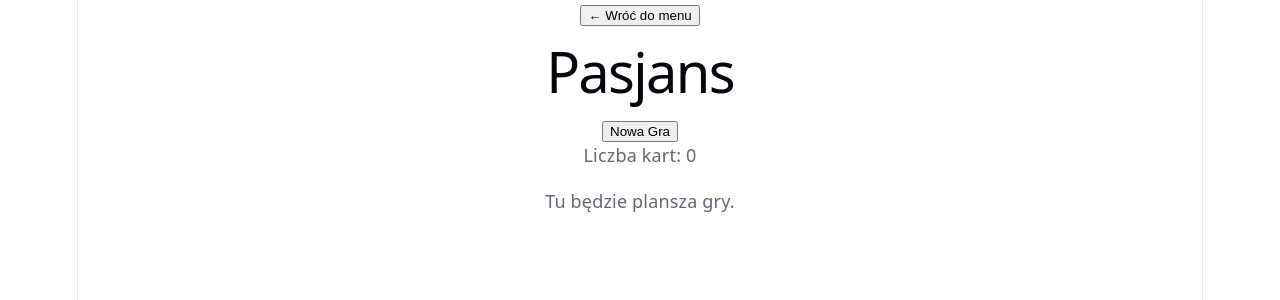
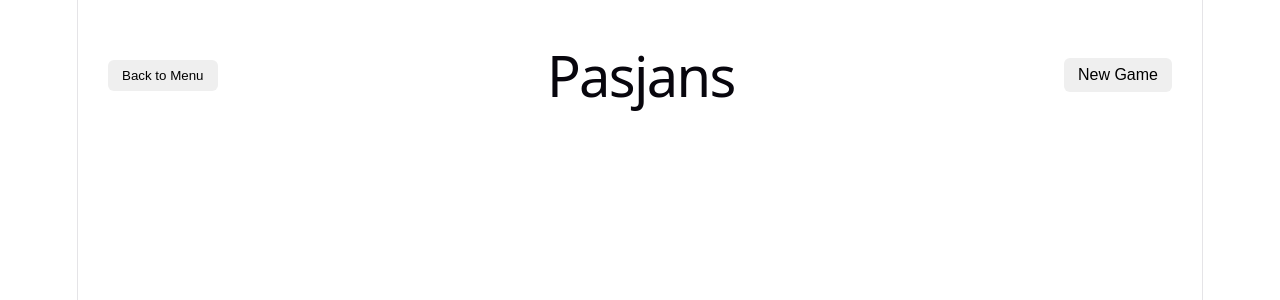
Before and after one commit to BartoszSuska/mini-games, a React (Vite) app: page /solitaire in a window 1280 px wide. Shown: the top 300 px of the page. Built offline with nearby package versions, Linux system fonts and the light colour scheme.

Commit message:
made board for solitaire

```diff
--- /dev/null
+++ b/src/games/solitaire/game.ts
@@ -0,0 +1,44 @@
+import type { Card, GameState } from "./types"
+
+export function dealGame(deck: Card[]): GameState {
+    const tableau: Card[][] = [
+        [],
+        [],
+        [],
+        [],
+        [],
+        [],
+        []
+    ]
+
+    let currentCardIndex = 0
+
+    //deal cards to columns on tableau
+    for (let column = 0; column < tableau.length; column++) {
+        for (let row = 0; row <= column; row++){
+            const card = {
+                ...deck[currentCardIndex],
+                faceUp: row === column //only the last card in each column is face up
+            }
+
+            tableau[column].push(card)
+
+            currentCardIndex++
+        }
+    }
+
+    //remaining cards go to stock
+    const stock = deck
+        .slice(currentCardIndex)
+        .map((card) => ({
+            ...card,
+            faceUp: false
+        }))
+
+    return {
+        stock,
+        waste: [],
+        foundations: [[], [], [], []],
+        tableau,
+    }
+}
--- /dev/null
+++ b/src/games/solitaire/solitaire.css
@@ -0,0 +1,80 @@
+.solitaire {
+    min-height: 100vh;
+    padding: 30px;
+    box-sizing: border-box;
+}
+
+.solitaire__header {
+    display: flex;
+    align-items: center;
+    justify-content: space-between;
+    margin-bottom: 30px;
+}
+
+.solitaire__back-button {
+    padding: 8px 14px;
+    border: none;
+    border-radius: 6px;
+    cursor: pointer;
+}
+
+.solitaire__new-game-button {
+    padding: 8px 14px;
+    border: none;
+    border-radius: 6px;
+    cursor: pointer;
+    font-size: 16px;
+}
+
+.solitaire__top-row {
+    display: flex;
+    align-items: flex-start;
+    gap: 20px;
+    margin-bottom: 50px;
+}
+
+.solitaire__pile {
+    display: flex;
+    flex-direction: column;
+    gap: 8px;
+}
+
+.solitaire__pile-title {
+    margin: 0;
+    font-size: 14px;
+}
+
+.solitaire__card-placeholder {
+    width: 100px;
+    height: 140px;
+    border: 2px dashed #999;
+    border-radius: 8px;
+    box-sizing: border-box;
+}
+
+.solitaire__foundations {
+    display: flex;
+    gap: 15px;
+    margin-left: 50px;
+}
+
+.solitaire__tableau {
+    display: flex;
+    gap: 15px;
+    align-items: flex-start;
+}
+
+.solitaire__column {
+    width: 100px;
+    min-height: 140px;
+    position: relative;
+}
+
+.solitaire__card {
+    width: 100px;
+    display: block;
+}
+
+.solitaire__card--stacked {
+    margin-top: -100px;
+}
--- a/src/pages/Solitaire.tsx
+++ b/src/pages/Solitaire.tsx
@@ -1,58 +1,116 @@
 import { useNavigate } from "react-router-dom";
 import { useState } from "react"
-import type {Card} from "../games/solitaire/types"
+import type {GameState} from "../games/solitaire/types"
 import { createDeck, shuffleDeck} from "../games/solitaire/deck"
+import { dealGame } from "../games/solitaire/game"
+import "../games/solitaire/solitaire.css"
 
 function Solitaire() {
   const navigate = useNavigate();
 
-  const [deck, setDeck] = useState<Card[]>([])
+  const [gameState, setGameState] = useState<GameState | null>(null)
 
   function startNewGame() {
     const newDeck = createDeck();
 
     const shuffledDeck = shuffleDeck(newDeck)
 
-    setDeck(shuffledDeck)
+    const newGame = dealGame(shuffledDeck)
 
-    console.log(deck)
+    setGameState(newGame)
   }
 
   return (
-    <div>
-      <button onClick={() => navigate("/")}>
-        ← Wróć do menu
+    <main className="solitaire">
+      <header className="solitaire__header">
+        <button className="solitaire__back-button" onClick={() => navigate("/")}>
+          Back to Menu
         </button>
 
         <h1>Pasjans</h1>
 
-      <button onClick={startNewGame}>
-        Nowa Gra
+        <button className="solitaire__new-game-button" onClick={startNewGame}>
+          New Game
         </button>
+      </header>
 
-      <p>Liczba kart: {deck.length}</p>
+      {gameState && (
+        <div className="solitaire__board">
+           {/* Top row: stock, waste and foundations */}
+          <div className="solitaire__top-row">
+            {/* Stock */}
+            <div className="solitaire__pile">
+              <h3 className="solitaire__pile-title">
+                Stock
+              </h3>
 
+              {gameState.stock.length > 0 && (
+                <img
+                  className="solitaire__card"
+                  src="/cards/card_back.png"
+                  alt="Stock"
+                />
+              )}
+            </div>
+
+            {/* Waste */}
+            <div className="solitaire__pile">
+              <h3 className="solitaire__pile-title">
+                Waste
+              </h3>
+
+              <div className="solitaire__card-placeholder" />
+            </div>
+
+            {/* Foundations */}
+            <div className="solitaire__foundations">
+              {gameState.foundations.map(
+                (_, index) => (
+                  <div className="solitaire__pile" key={index}>
+                    <h3 className="solitaire__pile-title">
+                      Foundation
+                    </h3>
+
+                    <div className="solitaire__card-placeholder" />
+                  </div>
+                )
+              )}
+            </div>
+          </div>
+
+          {/* Tableau */}
+          <div className="solitaire__tableau">
+            {gameState.tableau.map(
+              (column, columnIndex) => (
                 <div
-        style={{
-          display: "flex",
-          gap: "10px",
-          marginTop: "20px",
-        }}
+                  className="solitaire__column"
+                  key={columnIndex}
                 >
-        {deck.slice(0, 5).map((card) => (
+                  {column.map(
+                    (card, cardIndex) => (
                       <img
                         key={card.id}
-            src={card.image}
+                        className={`solitaire__card ${
+                          cardIndex > 0
+                            ? "solitaire__card--stacked"
+                            : ""
+                        }`}
+                        src={
+                          card.faceUp
+                            ? card.image
+                            : "/cards/card_back.png"
+                        }
                         alt={`${card.value} ${card.suit}`}
-            style={{
-              width: "100px",
-            }}
                       />
-        ))}
+                    )
+                  )}
                 </div>
-
-      <p>Tu będzie plansza gry.</p>
+              )
+            )}
           </div>
+        </div>
+      )}
+    </main>
   );
 }
 
```
Also changed, not shown: src/games/solitaire/types.ts (+7 -0 lines). Lines whose indentation alone changed are shown as unchanged.
